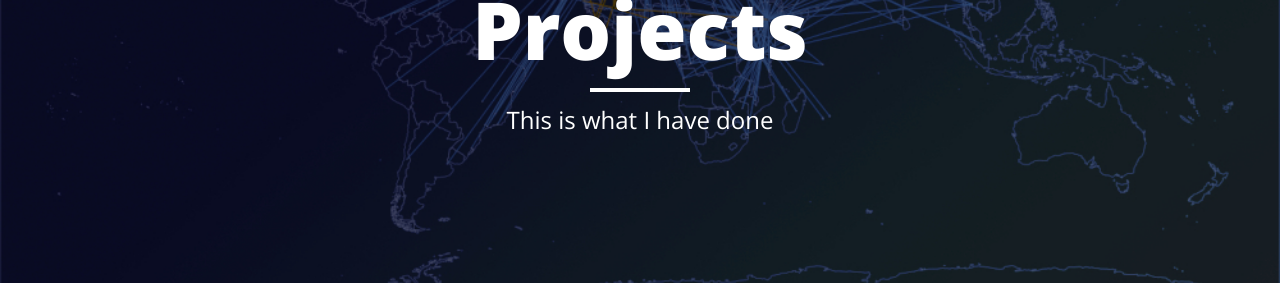
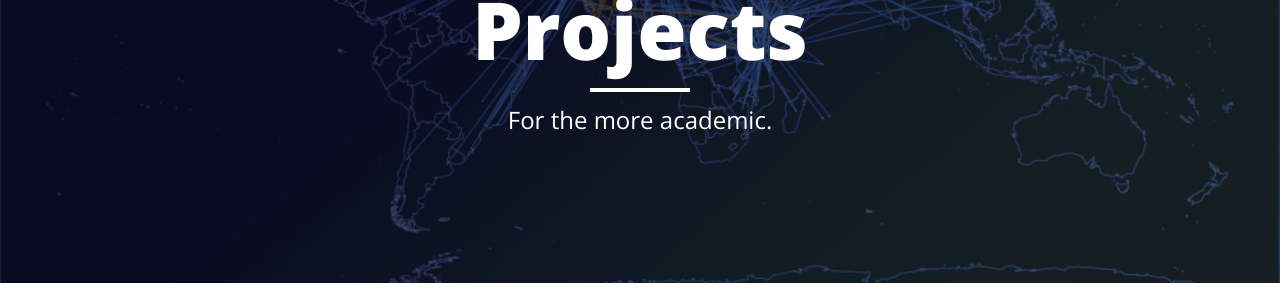
Before and after one commit to MatthewTylr/matthewtylr.github.io, a Jekyll site: the page built from projects.html, in a window 1280 px wide and 900 px high. Shown: the part 165-465 px from the top of the window. Built offline with Jekyll 4.4.1, drawn with Linux system fonts in a browser that asks for light colours; nearby versions of some CDN libraries.

Commit message:
Replacing that awful picture. No idea what I was thinking.

```diff
--- a/about.html
+++ b/about.html
@@ -2,7 +2,7 @@
 layout: page
 title: "About"
 description: "This is what I do."
-header-img: "img/about-bg.jpg"
+header-img: "img/colors.jpg"
 ---
 
 Will contain pertinent information.
--- a/contact.html
+++ b/contact.html
@@ -2,7 +2,7 @@
 layout: page
 title: "Contact"
 description: "Send me a message! :)"
-header-img: "img/about-bg.jpg"
+header-img: "img/colors.jpg"
 ---
 
 <p>Want to get in touch with me? Fill out the form below to send me a message and I will try to get back to you within 24 hours!</p>
--- a/projects.html
+++ b/projects.html
@@ -1,7 +1,7 @@
 ---
 layout: page
 title: "Projects"
-description: "This is what I have done"
+description: "For the more academic."
 header-img: "img/airways.jpg"
 ---
 
```
Also changed, not shown: img/colors.jpg (added).
